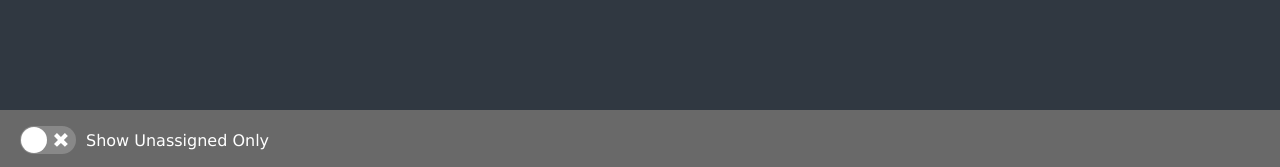
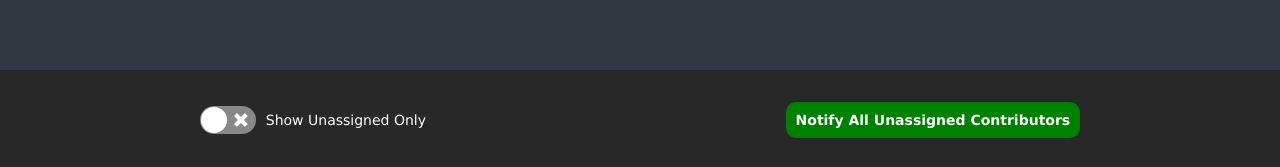
Before and after one commit to crocodic-studio/CrocoBoard, a Next.js app: page / in a window 1280 px wide. Shown: the part 630-797 px from the top of the page. Built offline with nearby package versions, Linux system fonts and the light colour scheme.

Commit message:
add notify all unassigned contributors button

```diff
--- a/pages/index.js
+++ b/pages/index.js
@@ -133,18 +133,22 @@ export default function Home() {
               alignItems: 'center',
               position: 'fixed',
               display: 'flex',
+              flexWrap: 'wrap',
               bottom: 0,
-              backgroundColor: 'dimgray',
-              height: 60,
+              backgroundColor: 'rgb(40, 40, 40)',
+              height: 100,
               width: '100%',
               paddingLeft: 20,
-              paddingRight: 20
+              paddingRight: 20,
+              justifyContent: 'space-around'
             }}
           >
             <div
               style={{
                 alignItems: 'center',
-                display: 'flex'
+                display: 'flex',
+                marginLeft: 10,
+                marginRight: 10,
               }}
             >
               <Switch
@@ -155,12 +159,29 @@ export default function Home() {
               <div
                 style={{
                   color: 'white',
+                  fontSize: 14,
                   marginLeft: 10
                 }}
               >
                 Show Unassigned Only
               </div>
             </div>
+
+            <a
+              href='#'
+              style={{
+                backgroundColor: 'green',
+                borderRadius: 10,
+                color: 'white',
+                fontSize: 14,
+                fontWeight: 'bold',
+                marginLeft: 10,
+                marginRight: 10,
+                padding: 10
+              }}
+            >
+              Notify All Unassigned Contributors
+            </a>
           </div>
         </div>
       </main>
--- a/styles/Home.module.css
+++ b/styles/Home.module.css
@@ -50,7 +50,7 @@
   display: flex;
   flex-direction: column;
   justify-content: center;
-  min-height: calc(100vh - 120px);
+  min-height: calc(100% - 160px);
   background-color: #303841;
 }
 
```
